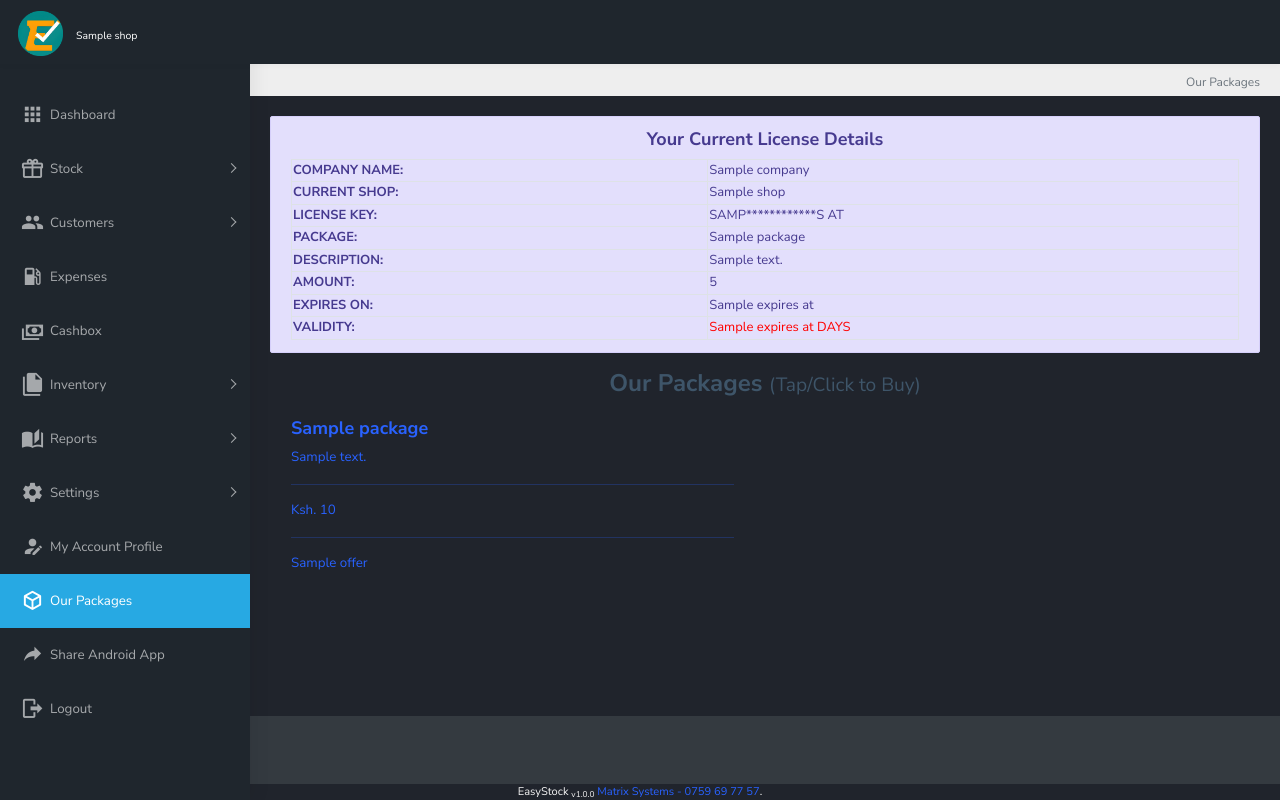
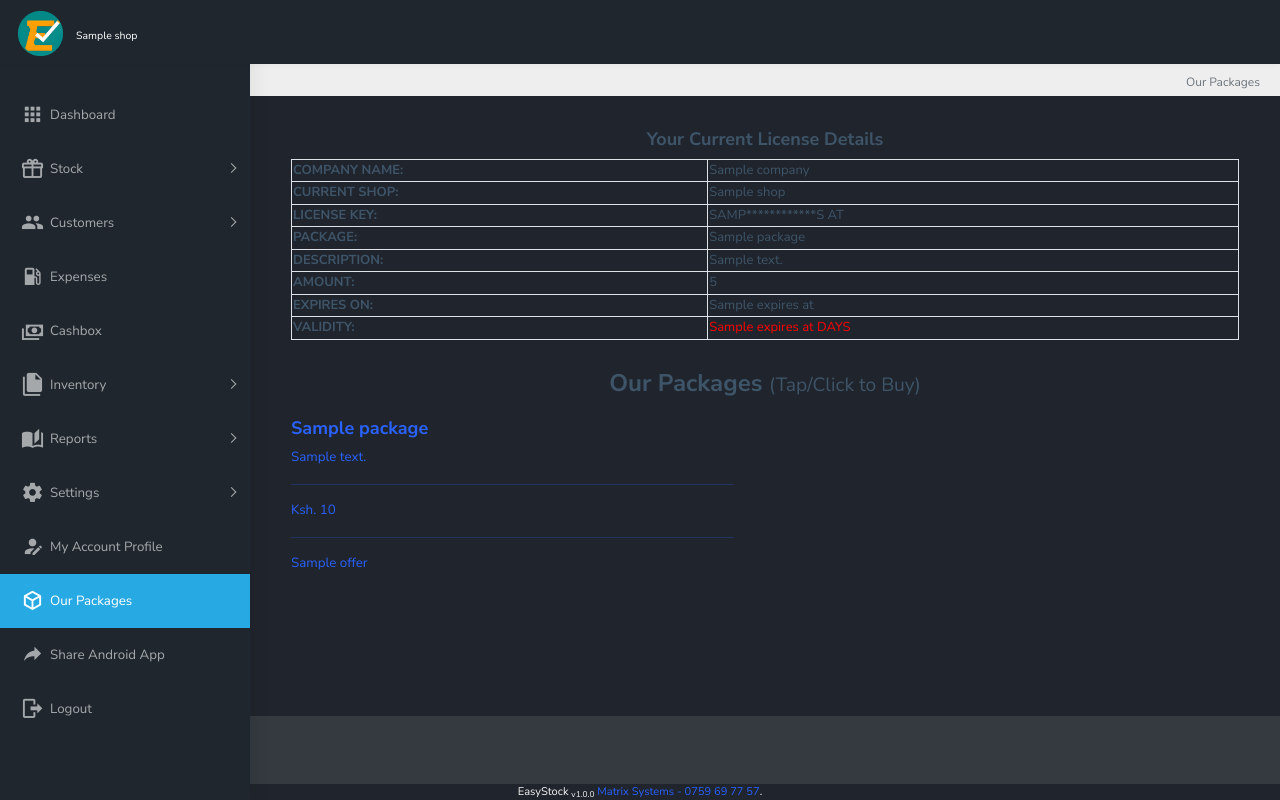
Before and after one commit to dennis-mutethia/easy-stock, a Flask app: page /packages in a window 1280 px wide. Run offline with Flask 3, Linux system fonts and the light colour scheme; a user stored in the database is signed in; a database or web service that is not in the repository returns one stand-in record (values such as "Sample title"); data that the repository does not hold is empty; some libraries are stand-ins or nearby versions.

Commit message:
Update packages.html

```diff
--- a/templates/packages.html
+++ b/templates/packages.html
@@ -15,7 +15,7 @@
             }
         </style>
         <div class="col-12">
-            <div class="alert alert-primary" role="alert">
+            <div class="alert alert-{{ package.color }}" role="alert">
                 <h4 class="alert-heading text-center">Your Current License Details</h4>
                 <table class="table-bordered table-condensed">
                     <tbody>
```
